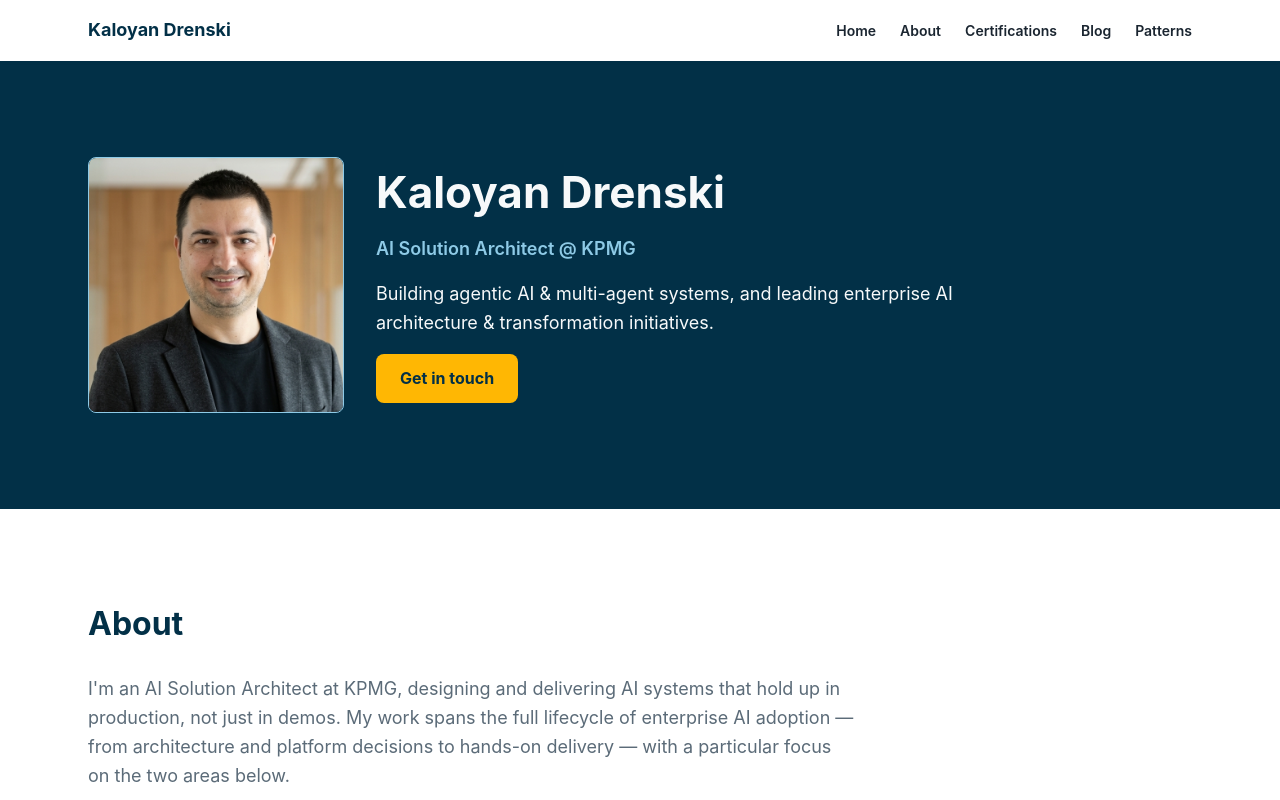
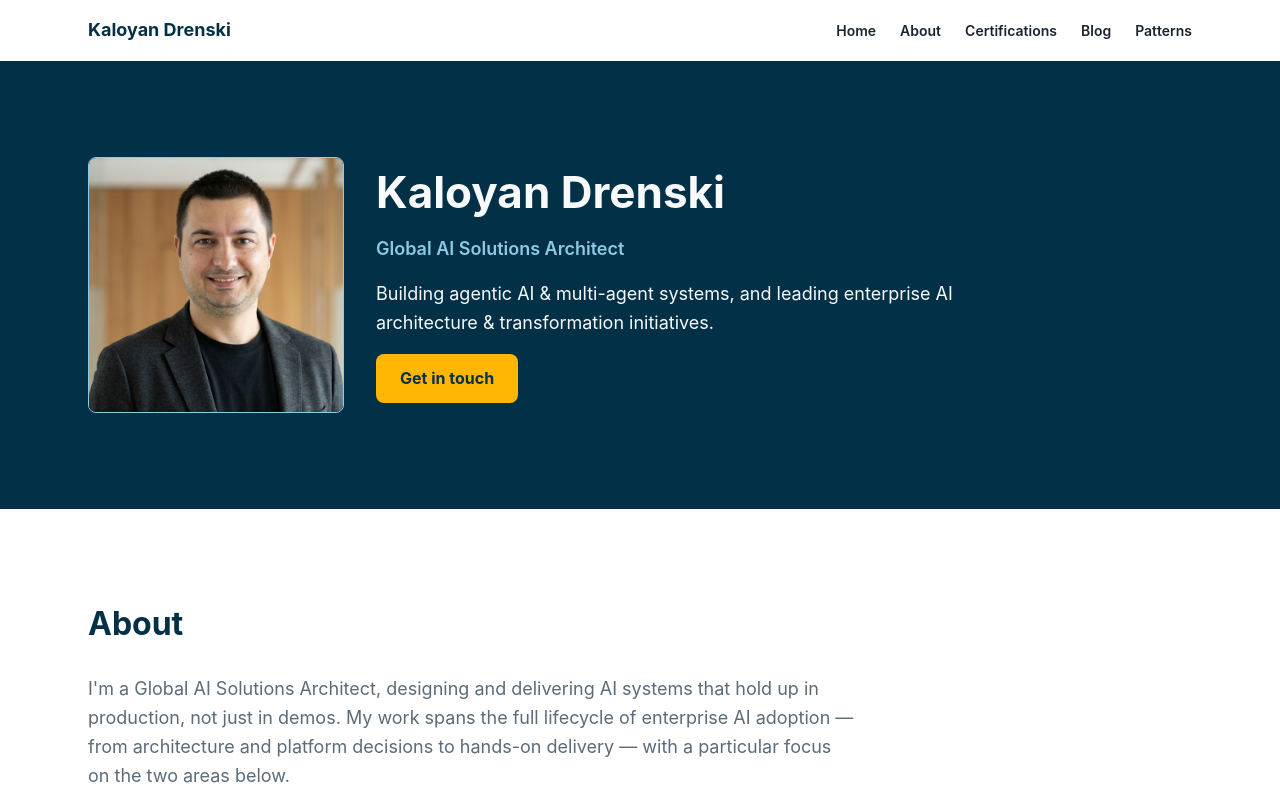
Before and after one commit to kaldren/kaloyandrenski.com, a website: page src/index.html in a window 1280 px wide. Shown: the top 800 px of the page. Drawn offline with Linux system fonts and the light colour scheme.

Commit message:
Remove KPMG from job title (#4)
Show the title as "Global AI Solutions Architect" in the hero, About
intro and meta description.


Claude-Session: https://claude.ai/code/session_014zinPJSQotwVVuEnTToh6e

Co-authored-by: Claude <noreply@anthropic.com>

```diff
--- a/src/index.html
+++ b/src/index.html
@@ -6,7 +6,7 @@
   <meta name="viewport" content="width=device-width, initial-scale=1.0">
   <title>Kaloyan Drenski — AI Solution Architect</title>
   <meta name="description"
-    content="Kaloyan Drenski is an AI Solution Architect at KPMG focused on Agentic AI &amp; Multi-Agent Systems and Enterprise AI Architecture &amp; Transformation. Explore his background, Microsoft and GitHub certifications.">
+    content="Kaloyan Drenski is a Global AI Solutions Architect focused on Agentic AI &amp; Multi-Agent Systems and Enterprise AI Architecture &amp; Transformation. Explore his background, Microsoft and GitHub certifications.">
   <link rel="icon" type="image/png" sizes="16x16" href="public/favicon-16x16.png">
   <link rel="icon" type="image/png" sizes="32x32" href="public/favicon-32x32.png">
   <link rel="apple-touch-icon" sizes="180x180" href="public/apple-touch-icon.png">
@@ -37,7 +37,7 @@
         <img class="hero__portrait" src="public/me.png" alt="Portrait of Kaloyan Drenski" loading="eager">
         <div class="hero__content">
           <h1 class="hero__name">Kaloyan Drenski</h1>
-          <p class="hero__title">AI Solution Architect @ KPMG</p>
+          <p class="hero__title">Global AI Solutions Architect</p>
           <p class="hero__tagline">
             Building agentic AI &amp; multi-agent systems, and leading enterprise AI
             architecture &amp; transformation initiatives.
@@ -51,7 +51,7 @@
       <div class="container">
         <h2>About</h2>
         <p class="about__bio">
-          I'm an AI Solution Architect at KPMG, designing and delivering AI systems that
+          I'm a Global AI Solutions Architect, designing and delivering AI systems that
           hold up in production, not just in demos. My work spans the full lifecycle of
           enterprise AI adoption &mdash; from architecture and platform decisions to hands-on
           delivery &mdash; with a particular focus on the two areas below.
```
Also changed, not shown: CHANGELOG.md.
